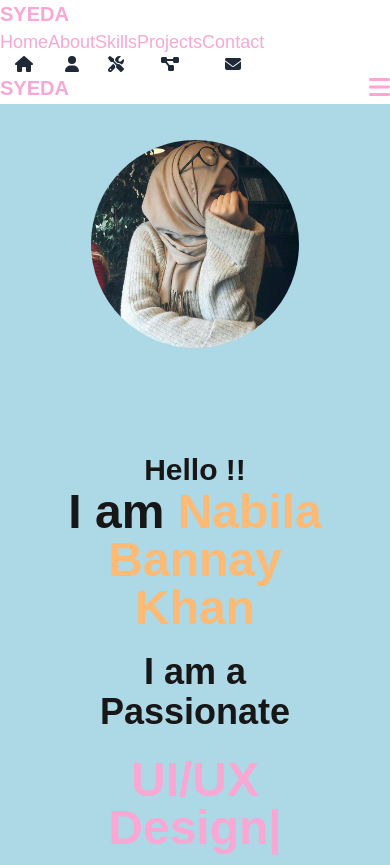
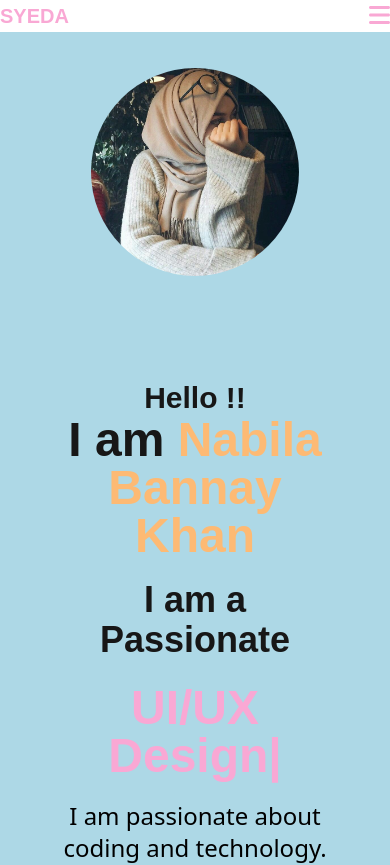
Before and after one commit to SyedaNabila559/my-personal-portfolio, a Next.js app: page / in a window 390 px wide. Shown: the top 865 px of the page. Built offline with nearby package versions, Linux system fonts and the light colour scheme.

Commit message:
Update Navbar.tsx

```diff
--- a/Components/Navbar.tsx
+++ b/Components/Navbar.tsx
@@ -1,6 +1,6 @@
 "use client";
 
-import React, { useState } from 'react';
+import React, { useEffect, useState } from 'react';
 import { FontAwesomeIcon } from '@fortawesome/react-fontawesome';
 import {
   faHome,
@@ -15,25 +15,61 @@ import Link from "next/link";
 
 const Navbar = () => {
   const [isOpen, setIsOpen] = useState(false);
+  const [isMobile, setIsMobile] = useState(false);
+
+  const handleResize = () => {
+    setIsMobile(window.innerWidth < 1024); // lg breakpoint
+  };
+
+  useEffect(() => {
+    handleResize(); // check on mount
+    window.addEventListener("resize", handleResize);
+    return () => window.removeEventListener("resize", handleResize);
+  }, []);
 
   const toggleMenu = () => {
     setIsOpen(!isOpen);
   };
 
-  return (
-    <nav className="bg-black text-pink-300 px-3 py-2 sm:px-4 sm:py-3 lg:px-6 lg:py-4 fixed top-0 left-0 w-full z-50">
-      {/* Desktop Navbar */}
-      <div className="hidden lg:flex justify-between items-center">
-        <h1 className="text-xl lg:text-2xl font-bold ml-4">SYEDA</h1>
-
-        <ul className="flex space-x-8 mr-8 mt-2">
-          {[
+  const menuItems = [
     { href: "/", label: "Home", icon: faHome },
     { href: "/about", label: "About", icon: faUser },
     { href: "/skills", label: "Skills", icon: faTools },
     { href: "/projects", label: "Projects", icon: faProjectDiagram },
     { href: "/contact", label: "Contact", icon: faEnvelope },
-          ].map((item) => (
+  ];
+
+  return (
+    <nav className="bg-black text-pink-300 px-3 py-2 sm:px-4 sm:py-3 lg:px-6 lg:py-4 fixed top-0 left-0 w-full z-50">
+      {isMobile ? (
+        // Mobile Navbar
+        <>
+          <div className="flex justify-between items-center">
+            <h1 className="text-xl font-bold ml-4">SYEDA</h1>
+            <button onClick={toggleMenu} className="text-2xl mr-4">
+              <FontAwesomeIcon icon={isOpen ? faTimes : faBars} />
+            </button>
+          </div>
+
+          {isOpen && (
+            <ul className="bg-blue-400 text-black p-4 space-y-4">
+              {menuItems.map((item) => (
+                <li key={item.label} className="flex items-center space-x-3">
+                  <FontAwesomeIcon icon={item.icon} />
+                  <Link href={item.href} onClick={() => setIsOpen(false)} className="text-lg">
+                    {item.label}
+                  </Link>
+                </li>
+              ))}
+            </ul>
+          )}
+        </>
+      ) : (
+        // Desktop Navbar
+        <div className="flex justify-between items-center">
+          <h1 className="text-xl lg:text-2xl font-bold ml-4">SYEDA</h1>
+          <ul className="flex space-x-8 mr-8 mt-2">
+            {menuItems.map((item) => (
               <li key={item.label} className="relative group">
                 <Link href={item.href} className="text-lg">{item.label}</Link>
                 <div className="absolute bottom-[-1.5rem] left-1/2 transform -translate-x-1/2 w-8 h-8 bg-red-300 flex items-center justify-center opacity-0 group-hover:opacity-100 transition duration-200">
@@ -43,36 +79,8 @@ const Navbar = () => {
             ))}
           </ul>
         </div>
-
-      {/* Mobile Navbar */}
-      <div className="flex justify-between items-center lg:hidden">
-        <h1 className="text-xl font-bold ml-4">SYEDA</h1>
-        <button onClick={toggleMenu} className="text-2xl mr-4">
-          <FontAwesomeIcon icon={isOpen ? faTimes : faBars} />
-        </button>
-      </div>
-
-      {/* Mobile Dropdown Menu */}
-      {isOpen && (
-        <ul className="lg:hidden bg-blue-400 text-black p-4 space-y-4">
-          {[
-            { href: "/", label: "Home", icon: faHome },
-            { href: "/about", label: "About", icon: faUser },
-            { href: "/skills", label: "Skills", icon: faTools },
-            { href: "/projects", label: "Projects", icon: faProjectDiagram },
-            { href: "/contact", label: "Contact", icon: faEnvelope },
-          ].map((item) => (
-            <li key={item.label} className="flex items-center space-x-3">
-              <FontAwesomeIcon icon={item.icon} />
-              <Link href={item.href} onClick={() => setIsOpen(false)} className="text-lg">
-                {item.label}
-              </Link>
-            </li>
-          ))}
-        </ul>
       )}
 
-      {/* Divider */}
       <div className="bg-white w-full h-1 mt-2 lg:mt-4"></div>
     </nav>
   );
```
Lines whose indentation alone changed are shown as unchanged.
